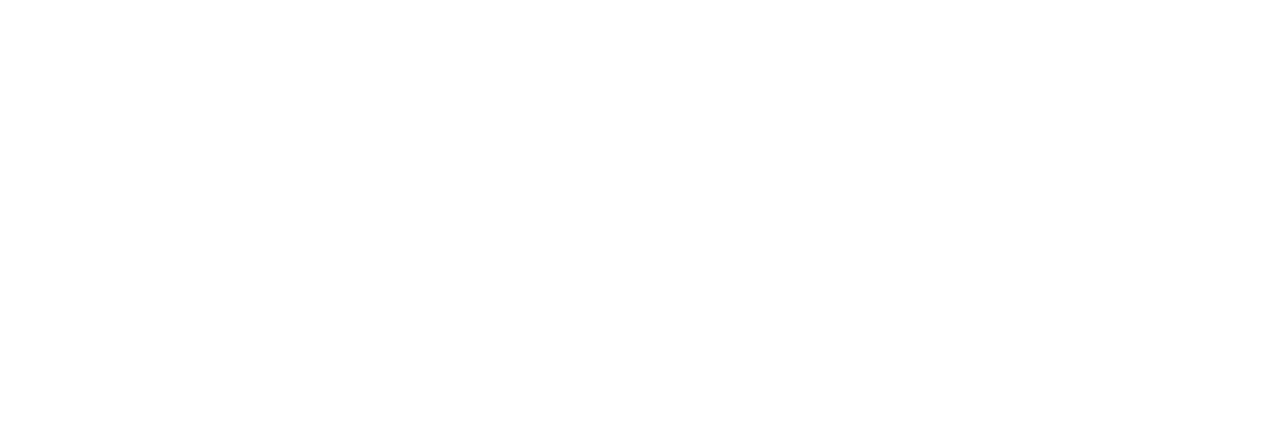
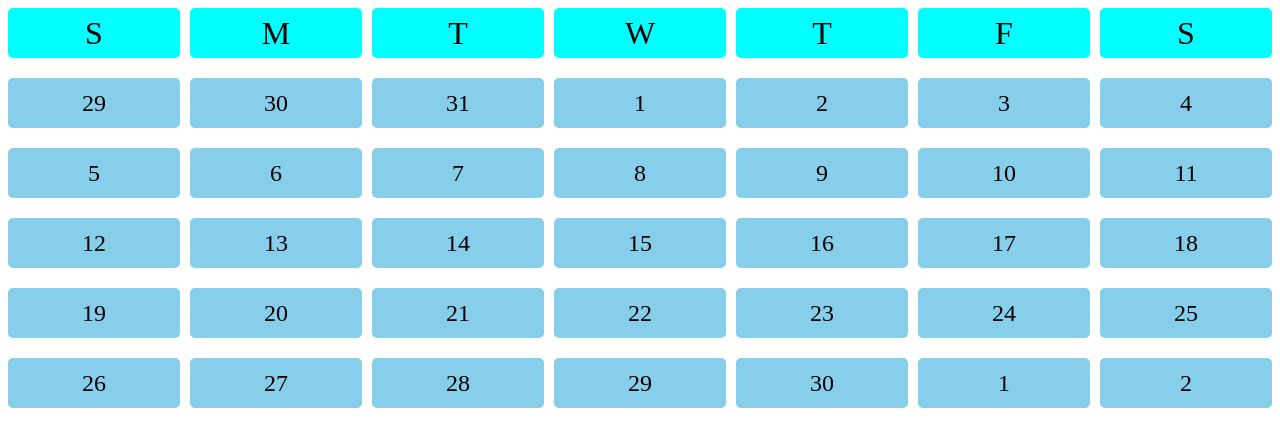
Before and after one commit to AsifIslamBisal/Calendar-model, a plain HTML site: page index.html in a window 1280 px wide. Drawn offline with Linux system fonts and the light colour scheme.

Commit message:
calendar complet

```diff
--- a/index.html
+++ b/index.html
@@ -4,8 +4,51 @@
     <meta charset="UTF-8">
     <meta name="viewport" content="width=device-width, initial-scale=1.0">
     <title>Calendar Model</title>
+    <link rel="stylesheet" href="/styles/style.css">
 </head>
 <body>
-
+    <div class="calendar">
+        <div class="day">S</div>
+        <div class="day">M</div>
+        <div class="day">T</div>
+        <div class="day">W</div>
+        <div class="day">T</div>
+        <div class="day">F</div>
+        <div class="day">S</div>
+        <div class="date">29</div>
+        <div class="date">30</div>
+        <div class="date">31</div>
+        <div class="date">1</div>
+        <div class="date">2</div>
+        <div class="date">3</div>
+        <div class="date">4</div>
+        <div class="date">5</div>
+        <div class="date">6</div>
+        <div class="date">7</div>
+        <div class="date">8</div>
+        <div class="date">9</div>
+        <div class="date">10</div>
+        <div class="date">11</div>
+        <div class="date">12</div>
+        <div class="date">13</div>
+        <div class="date">14</div>
+        <div class="date">15</div>
+        <div class="date">16</div>
+        <div class="date">17</div>
+        <div class="date">18</div>
+        <div class="date">19</div>
+        <div class="date">20</div>
+        <div class="date">21</div>
+        <div class="date">22</div>
+        <div class="date">23</div>
+        <div class="date">24</div>
+        <div class="date">25</div>
+        <div class="date">26</div>
+        <div class="date">27</div>
+        <div class="date">28</div>
+        <div class="date">29</div>
+        <div class="date">30</div>
+        <div class="date">1</div>
+        <div class="date">2</div>
 </body>
 </html>
--- /dev/null
+++ b/styles/style.css
@@ -0,0 +1,26 @@
+.calendar {
+    display: grid;
+    grid-template-columns: repeat(7, 1fr);
+    grid-template-rows: repeat(6, 50px);
+    row-gap: 20px;
+    column-gap: 10px;
+
+}
+.date{
+    background-color: skyblue;
+    border-radius: 5px;
+    height: 50px;
+    display: flex;
+    justify-content: center;
+    align-items: center;
+    font-size: 1.5em;
+}
+.day{
+    background-color: aqua;
+    border-radius: 5px;
+    height: 50px;
+    display: flex;
+    justify-content: center;
+    align-items: center;
+    font-size: 2em;
+}
```
